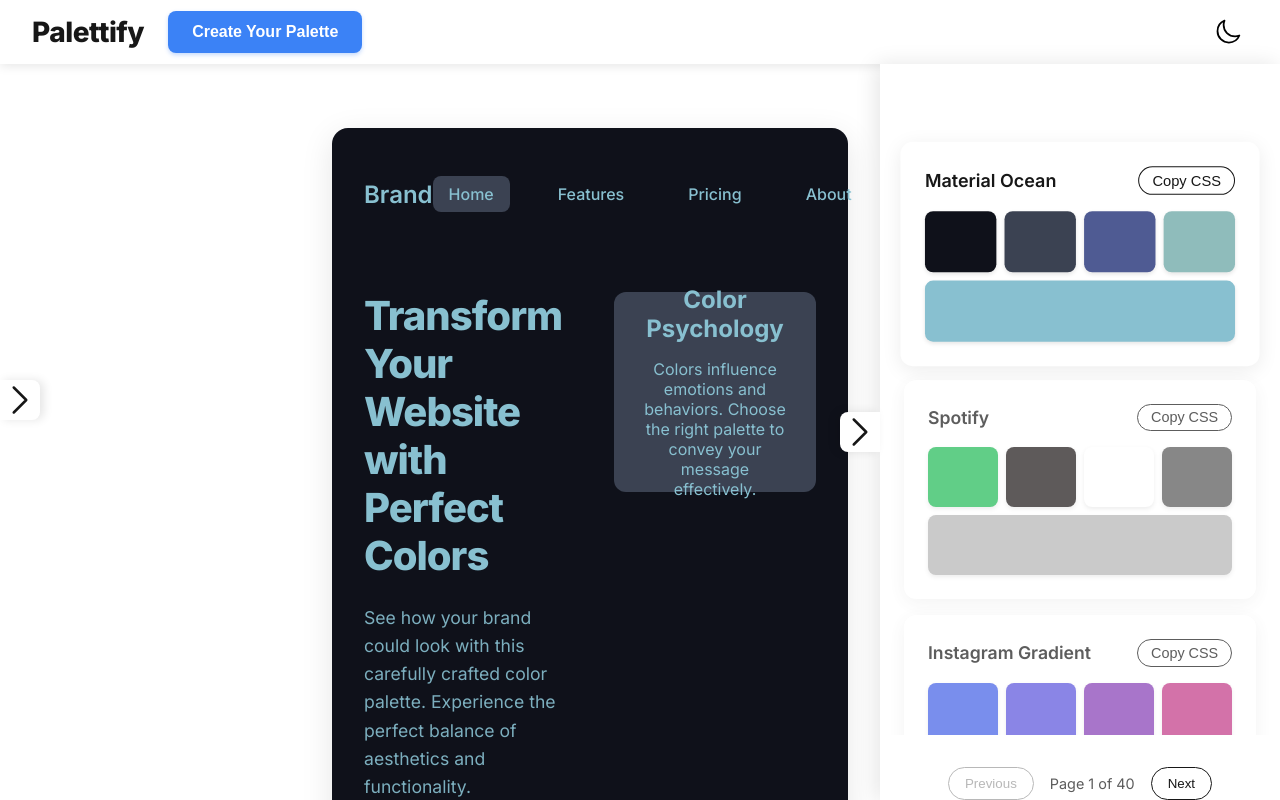
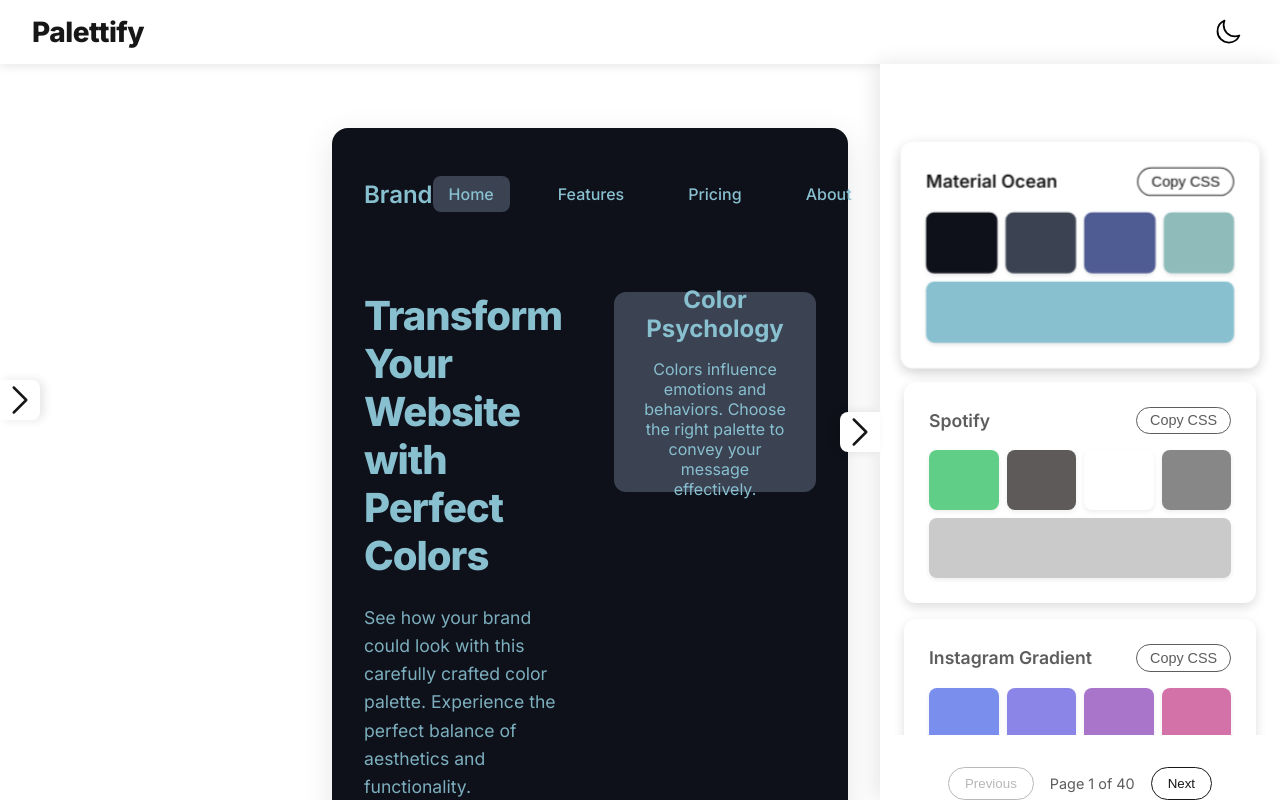
Before and after one commit to KevinReyhanW/palettify, a Next.js app: page / in a window 1280 px wide. Built offline with nearby package versions, Linux system fonts and the light colour scheme.

Commit message:
fix sidebar

```diff
--- a/src/components/Header.css
+++ b/src/components/Header.css
@@ -34,7 +34,7 @@
   margin: 0;
 }
 
-.create-palette-btn {
+/* .create-palette-btn {
   background-color: #3b82f6;
   color: white;
   border: none;
@@ -51,7 +51,7 @@
   transform: translateY(-1px);
   box-shadow: 0 4px 6px rgba(59, 130, 246, 0.4);
   background-color: #2563eb;
-}
+} */
 
 .theme-toggle {
   background: none;
--- a/src/components/Header.tsx
+++ b/src/components/Header.tsx
@@ -18,13 +18,13 @@ export default function Header({ onCreatePalette }: HeaderProps) {
           <h1 className="header-title">
             Palettify
           </h1>
-          <button
+          {/* <button
             onClick={onCreatePalette}
             className="create-palette-btn"
             aria-label="Create new palette"
           >
             Create Your Palette
-          </button>
+          </button> */}
         </div>
         <button
           onClick={toggleTheme}
--- a/src/components/LeftSidebar.css
+++ b/src/components/LeftSidebar.css
@@ -62,6 +62,7 @@
   font-weight: 600;
   color: var(--foreground);
   margin: 0;
+  margin-bottom: 20px;
 }
 
 .step-description {
@@ -78,6 +79,7 @@
 }
 
 .saved-palettes {
+  padding-top: 20px;
   display: flex;
   flex-direction: column;
   gap: 1rem;
@@ -90,17 +92,21 @@
   display: flex;
   flex-direction: column;
   gap: 1rem;
-  background: var(--background);
   padding: 1.5rem;
   border-radius: 12px;
-  box-shadow: 0 4px 20px rgba(0, 0, 0, 0.08);
+  border: 1px solid rgba(255, 255, 255, 0.15);
+  box-shadow: 0 4px 12px rgba(0, 0, 0, 0.2);
   transition: all 0.3s ease;
   cursor: pointer;
+  backdrop-filter: blur(8px);
+  background: rgba(255, 255, 255, 0.07);
 }
 
 .saved-palette:hover {
   transform: translateY(-5px);
-  box-shadow: 0 8px 30px rgba(0, 0, 0, 0.12);
+  box-shadow: 0 8px 30px rgba(0, 0, 0, 0.25);
+  border-color: rgba(255, 255, 255, 0.3);
+  background: rgba(255, 255, 255, 0.12);
 }
 
 .saved-palette-header {
--- a/src/components/LeftSidebar.tsx
+++ b/src/components/LeftSidebar.tsx
@@ -142,7 +142,7 @@ export default function LeftSidebar() {
                     )}
                   </div>
                   <button className="create-now-btn" onClick={handleCreatePalette}>
-                    Create Now!
+                    Create Color Palette
                   </button>
                 </div>
               ) : (
--- a/src/components/PaletteRightSidebar.css
+++ b/src/components/PaletteRightSidebar.css
@@ -55,17 +55,21 @@
   display: flex;
   flex-direction: column;
   gap: 1rem;
-  background: var(--background);
   padding: 1.5rem;
   border-radius: 12px;
-  box-shadow: 0 4px 20px rgba(0, 0, 0, 0.08);
+  border: 1px solid rgba(255, 255, 255, 0.15);
+  box-shadow: 0 4px 12px rgba(0, 0, 0, 0.2);
   transition: all 0.3s ease;
   cursor: pointer;
+  backdrop-filter: blur(8px);
+  background: rgba(255, 255, 255, 0.07);
 }
 
 .palette-set:not(.disabled):hover {
   transform: translateY(-5px) !important;
-  box-shadow: 0 8px 30px rgba(0, 0, 0, 0.12);
+  box-shadow: 0 8px 30px rgba(0, 0, 0, 0.25);
+  border-color: rgba(255, 255, 255, 0.3);
+  background: rgba(255, 255, 255, 0.12);
 }
 
 .palette-set.disabled {
```
